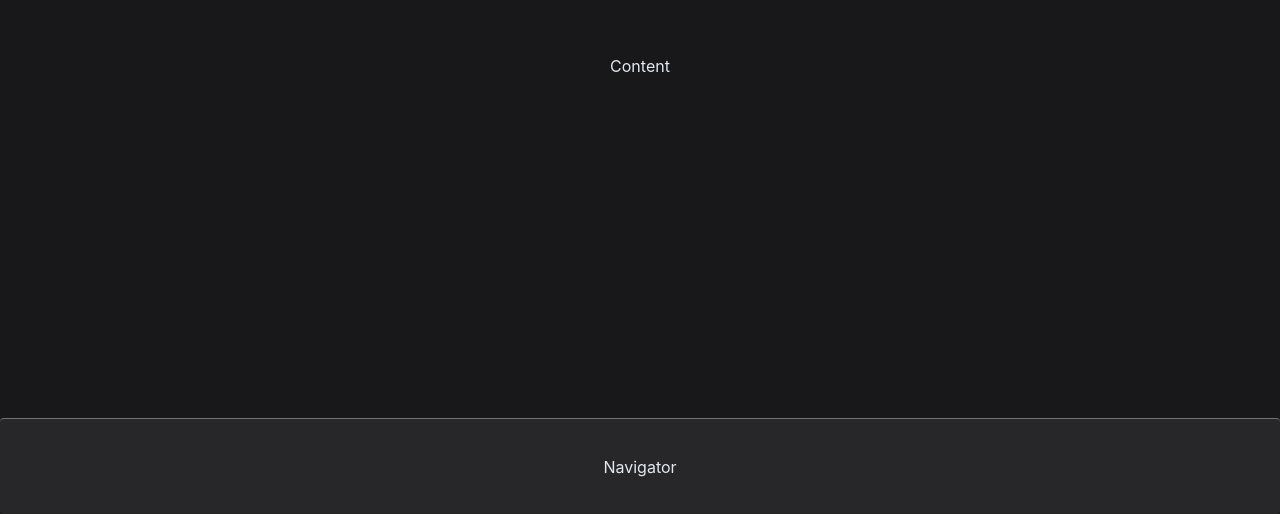
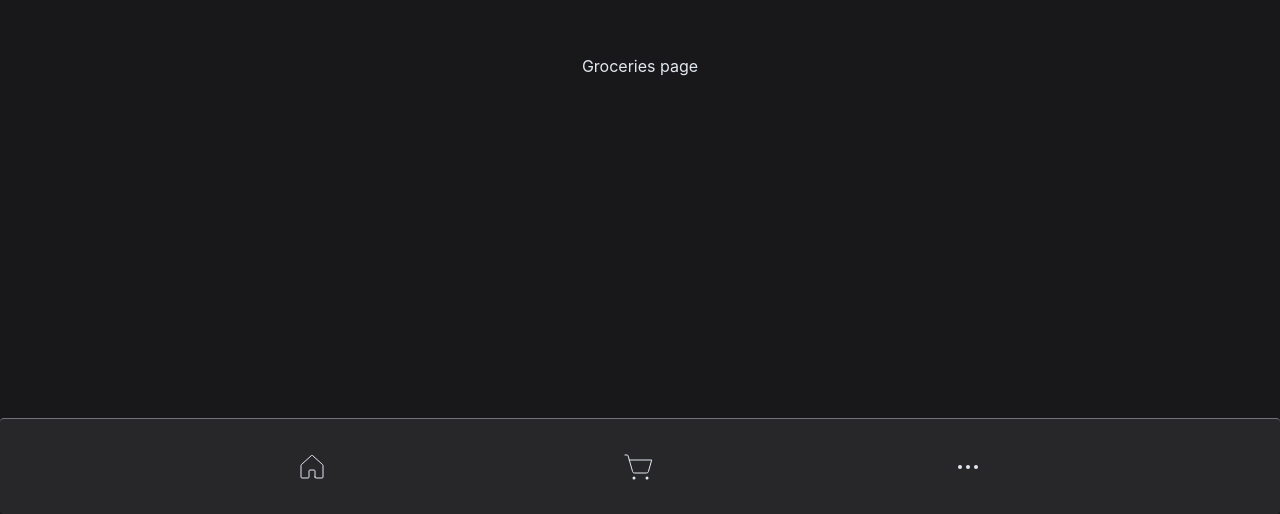
Before and after one commit to phenriquep00/home-app, a React (Vite) app: page / in a window 1280 px wide. Shown: the part 286-800 px from the top of the page. Built offline with nearby package versions, Linux system fonts and the light colour scheme.

Commit message:
created fake routing and added functionality to the navigator component

```diff
--- a/package.json
+++ b/package.json
@@ -9,6 +9,7 @@
     "preview": "vite preview"
   },
   "dependencies": {
+    "phosphor-react": "^1.4.1",
     "react": "^18.2.0",
     "react-dom": "^18.2.0"
   },
--- a/src/components/Content.tsx
+++ b/src/components/Content.tsx
@@ -1,7 +1,18 @@
+import { useContext } from "react";
+import { CurrentPageContext } from "../hooks/useCurrentPage";
+import { Groceries } from "../pages/Groceries";
+import { Home } from "../pages/Home";
+
 export function Content() {
-    return (
-        <main className="flex w-screen h-[88%] items-center justify-center">
-            Content
-        </main>
-    )
+  const { currentPage, setCurrentPage } = useContext(CurrentPageContext);
+
+  return (
+    <main className="flex w-screen h-[88%] items-center justify-center">
+      {currentPage === "groceries" ? (
+        <Groceries />
+      ) : currentPage === "home" ? (
+        <Home />
+      ) : null}
+    </main>
+  );
 }
--- a/src/components/Navigator.tsx
+++ b/src/components/Navigator.tsx
@@ -1,7 +1,30 @@
+import { DotsThree, House, ShoppingCartSimple } from "phosphor-react";
+import { useContext } from "react";
+import { CurrentPageContext } from "../hooks/useCurrentPage";
+
 export function Navigator() {
-    return (
-        <nav className="fixed flex bg-zinc-800 items-center justify-center w-full h-[12%] bottom-0 border-t border-t-zinc-500 rounded">
-            Navigator
-        </nav>
-    )
+
+    const {currentPage, setCurrentPage} = useContext(CurrentPageContext);
+
+  return (
+    <nav className="fixed flex bg-zinc-800 items-center justify-center w-full h-[12%] bottom-0 border-t border-t-zinc-500 rounded">
+      <ul className="flex justify-evenly w-full">
+        <li>
+          <button onClick={() => setCurrentPage("home")} className="flex items-center justify-center">
+            <House size={32} weight="thin" />
+          </button>
+        </li>
+        <li>
+          <button onClick={() => setCurrentPage("groceries")} className="flex items-center justify-center">
+            <ShoppingCartSimple size={32} weight="thin" />
+          </button>
+        </li>
+        <li>
+          <button className="flex items-center justify-center">
+            <DotsThree size={32} weight="bold" />
+          </button>
+        </li>
+      </ul>
+    </nav>
+  );
 }
--- /dev/null
+++ b/src/pages/Groceries.tsx
@@ -0,0 +1,7 @@
+export function Groceries() {
+  return (
+    <div className="flex w-full h-full items-center justify-center">
+      Groceries page
+    </div>
+  );
+}
--- /dev/null
+++ b/src/pages/Home.tsx
@@ -0,0 +1,7 @@
+export function Home() {
+    return (
+        <div>
+            Home page
+        </div>
+    )
+}
```
Also changed, not shown: 1 other file (tests, documents, lock files or other folders).
